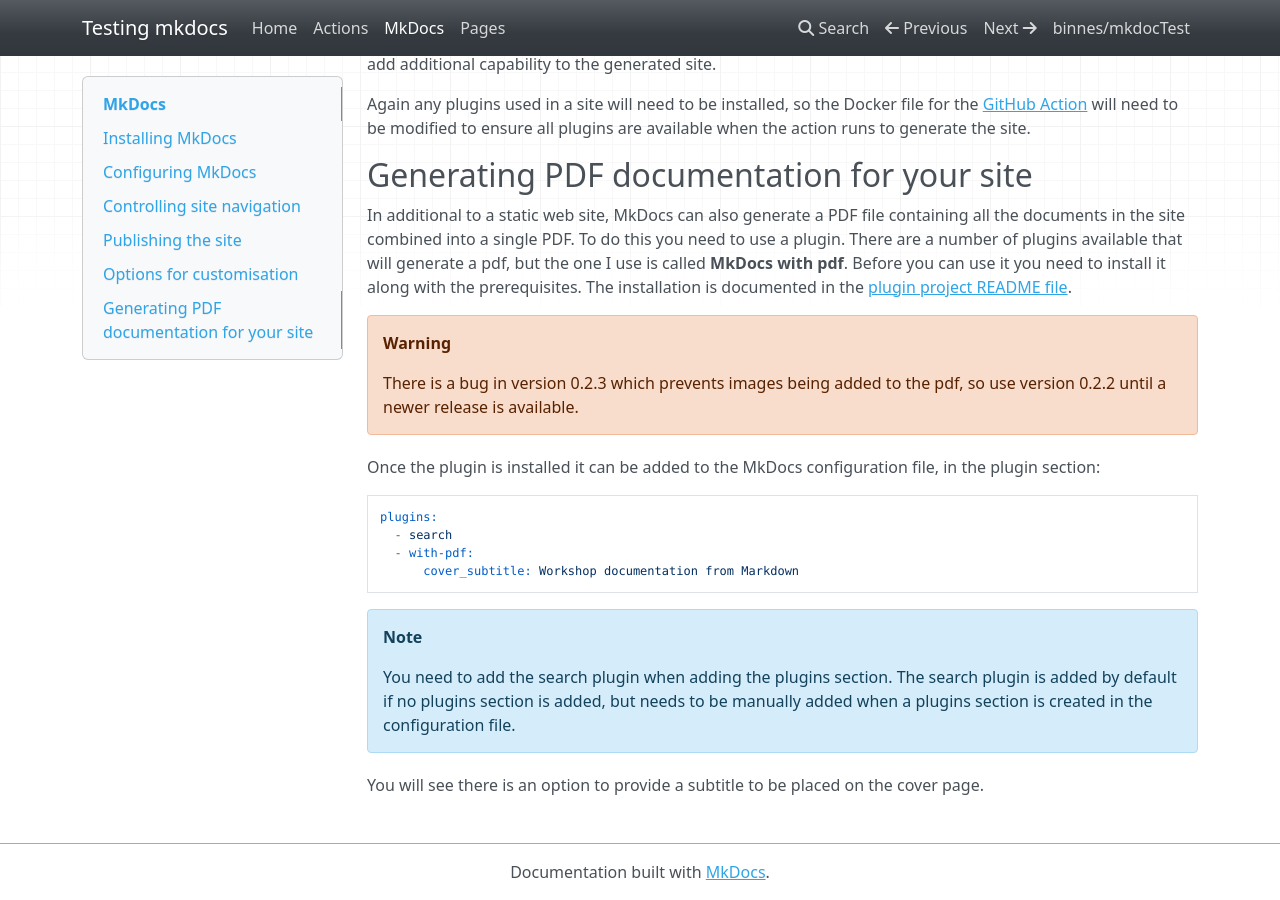
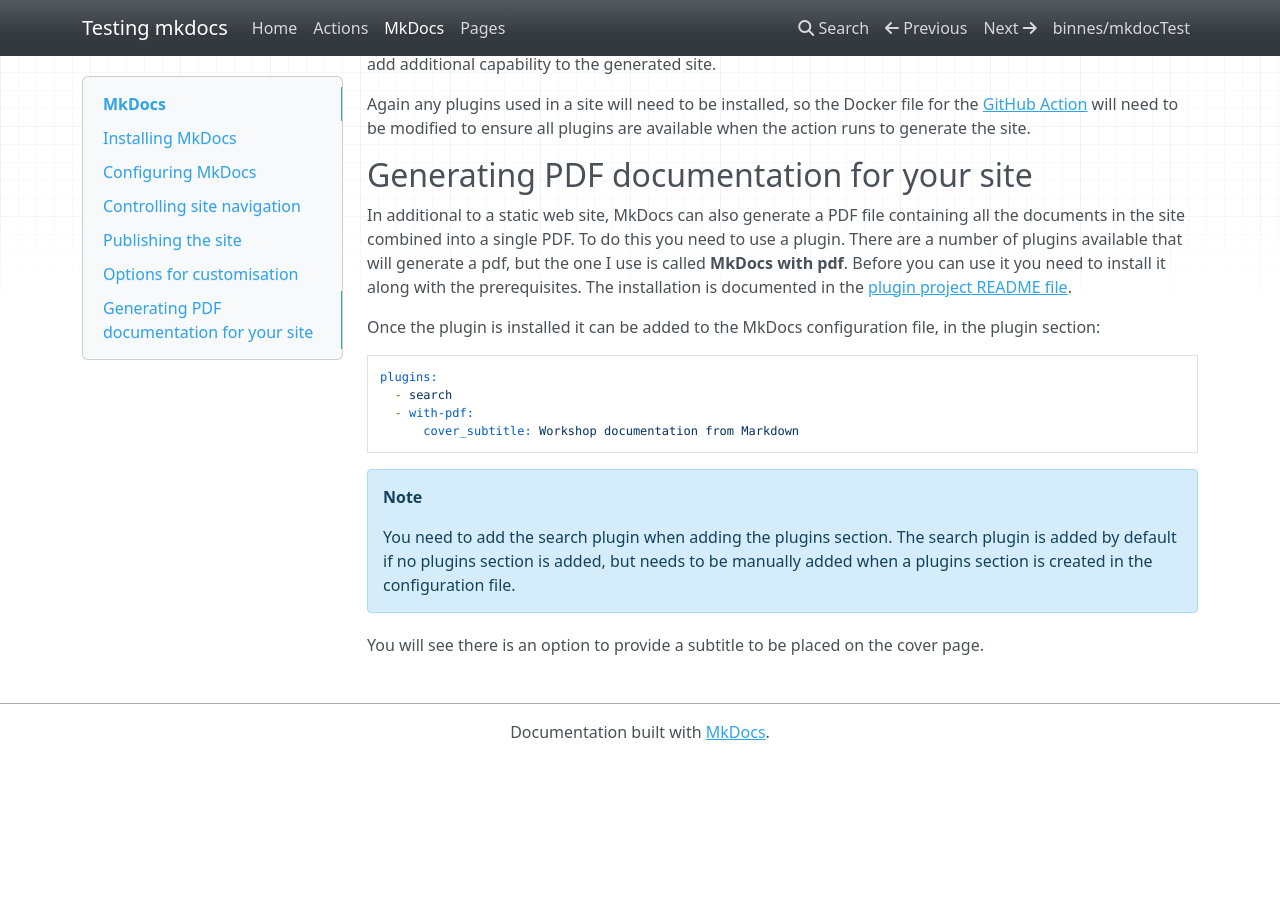
Before and after one commit to binnes/mkdocTest, an MkDocs documentation site: the page built from docs/MkDocs.md, in a window 1280 px wide and 900 px high, scrolled down 5694 px. Built offline with MkDocs 1.6.1, drawn with Linux system fonts in a browser that asks for light colours; nearby versions of some CDN libraries; after the commit the page ends 6454 px from its top, so only the background shows below that.

Commit message:
upgrade to latest, fixed version of the pdf plugin

````diff
--- a/docs/MkDocs.md
+++ b/docs/MkDocs.md
@@ -206,9 +206,6 @@ Again any plugins used in a site will need to be installed, so the Docker file f
 
 In additional to a static web site, MkDocs can also generate a PDF file containing all the documents in the site combined into a single PDF.  To do this you need to use a plugin.  There are a number of plugins available that will generate a pdf, but the one I use is called **MkDocs with pdf**.  Before you can use it you need to install it along with the prerequisites.  The installation is documented in the [plugin project README file](https://github.com/orzih/mkdocs-with-pdf){target=_blank}.
 
-!!! warning
-    There is a bug in version 0.2.3 which prevents images being added to the pdf, so use version 0.2.2 until a newer release is available.
-
 Once the plugin is installed it can be added to the MkDocs configuration file, in the plugin section:
 
 ```yaml
````
Also changed, not shown: 1 other file.
